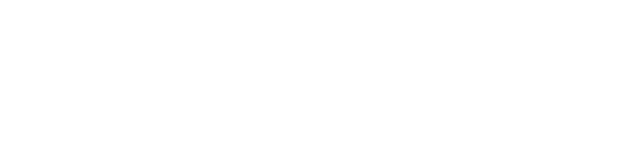
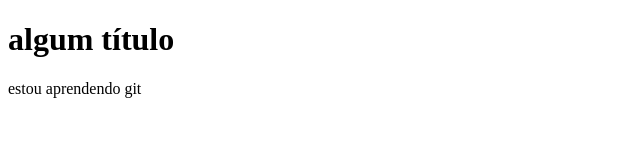
Before and after one commit to lucaslealmello/tutorial_git, a plain HTML site: page index.html in a window 1280 px wide. Shown: the whole page, without its empty margins (0-640 px from the left). Drawn offline with Linux system fonts and the light colour scheme.

Commit message:
Criei título e paragrafo

```diff
--- a/index.html
+++ b/index.html
@@ -6,6 +6,7 @@
     <title>tutotial de git</title>
 </head>
 <body>
-
+    <h1>algum título</h1>
+    <p>estou aprendendo git</p>
 </body>
 </html>
```
